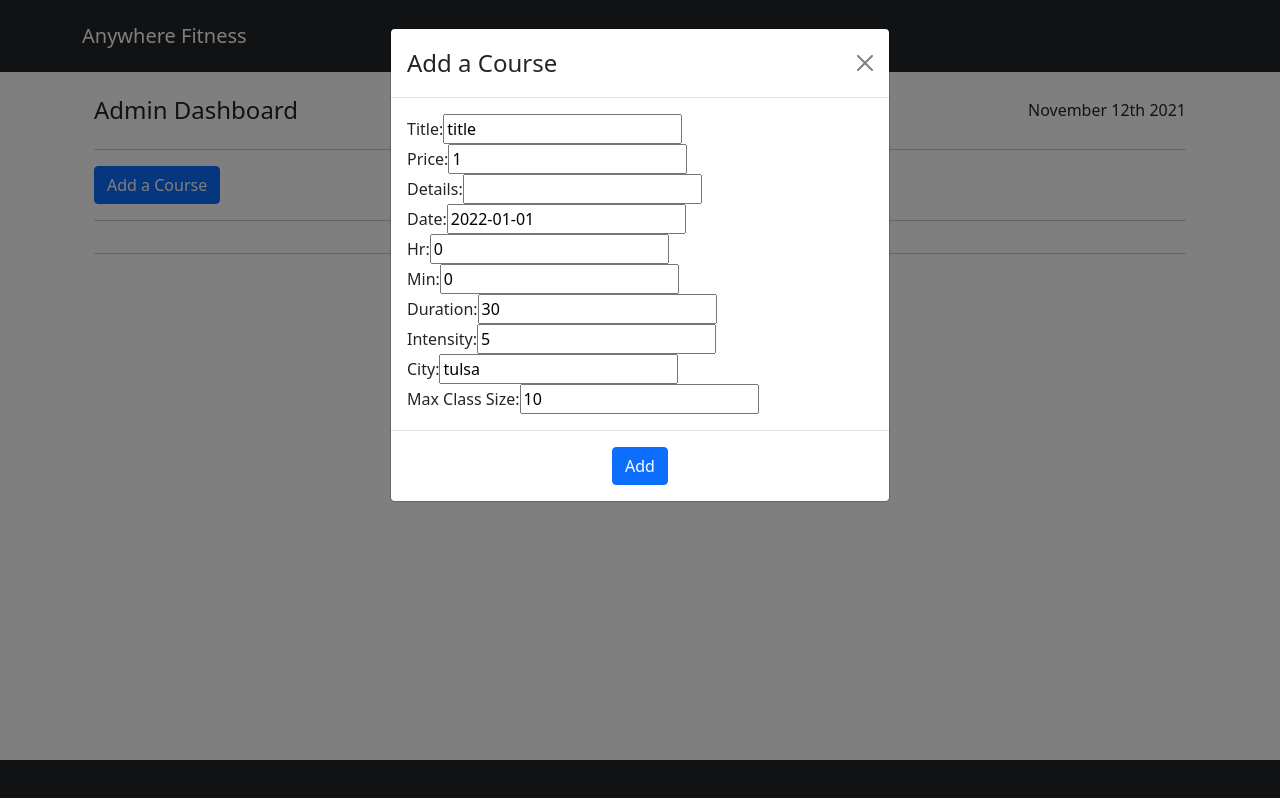
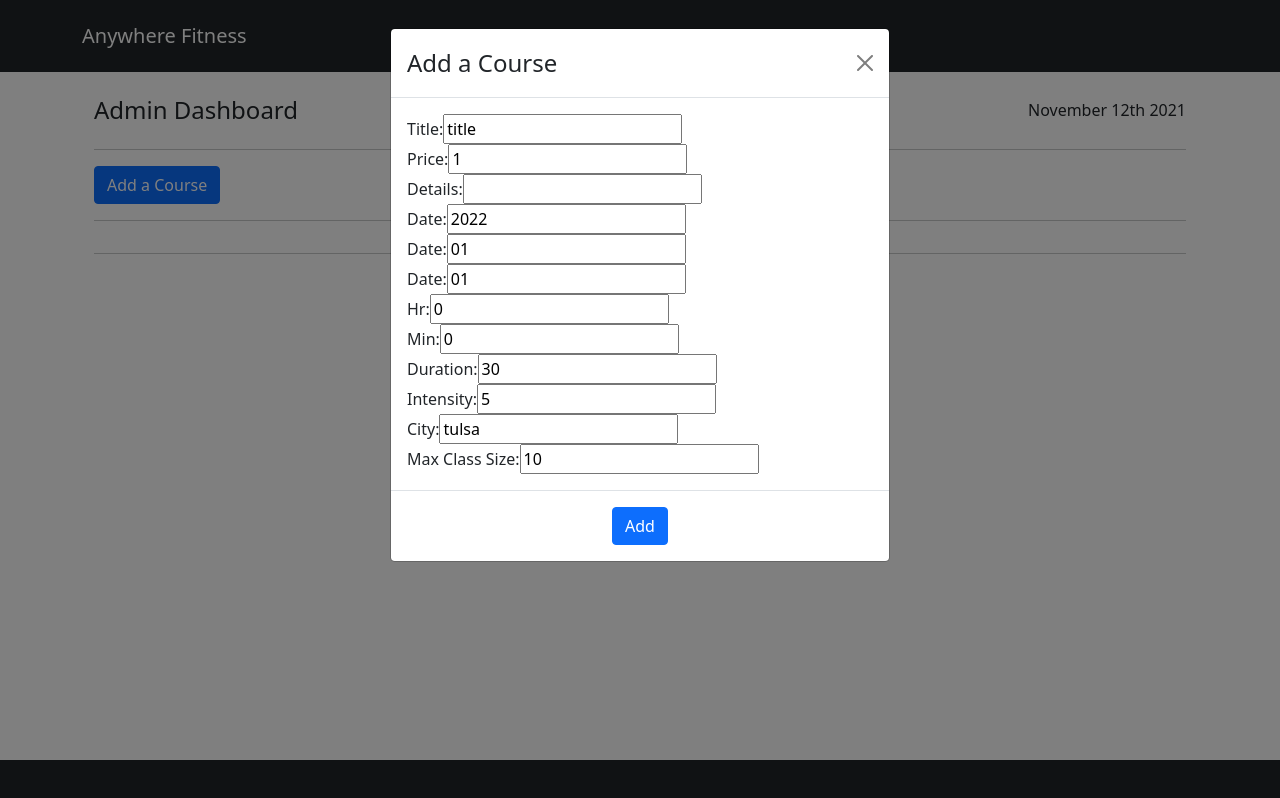
Before and after one commit to ptct-Anywhere-fitness/monolith, a Next.js app in the folder client/: page /dashboard-admin in a window 1280 px wide. Both pictures are taken after a click on the button "Add a Course". Built offline with nearby package versions, Linux system fonts and the light colour scheme.

Commit message:
add date by year, month, and day

```diff
--- a/client/components/modals/add-course-modal.js
+++ b/client/components/modals/add-course-modal.js
@@ -28,14 +28,16 @@ export default function AddCourseModal({
 
   const [course_title, setCourseTitle] = useState('title');
   const [course_price, setCoursePrice] = useState(1);
+  const [course_details, setCourseDetails] = useState('');
 
   // date: '2022-01-01',
-  const [course_date, setCourseDate] = useState('2022-01-01');
-
-  const [course_details, setCourseDetails] = useState('');
+  // const [course_date, setCourseDate] = useState('2022-01-01');
+  const [course_date_year, setCourseDateYear] = useState('2022');
+  const [course_date_month, setCourseDateMonth] = useState('01');
+  const [course_date_day, setCourseDateDay] = useState('01');
 
   // time: '00:00:00.0-06',
-  const [course_time, setCourseTime] = useState('00:00:00.0-06');
+  // const [course_time, setCourseTime] = useState('00:00:00.0-06');
   const [course_time_hr, setCourseTimeHr] = useState(0);
   const [course_time_min, setCourseTimeMin] = useState(0);
 
@@ -68,7 +70,7 @@ export default function AddCourseModal({
           title: course_title,
           details: course_details,
           price: course_price,
-          date: course_date,
+          date: `${course_date_year}-${course_date_month}-${course_date_day}`,
           time: `${course_time_hr}:${course_time_min}:00.0-06`,
           duration: course_duration,
           intensity: course_intensity,
@@ -160,14 +162,38 @@ export default function AddCourseModal({
               Date:
               <input
                 type='text'
-                value={course_date}
-                onChange={(e) => setCourseDate(e.target.value)}
+                value={course_date_year}
+                onChange={(e) => setCourseDateYear(e.target.value)}
               ></input>
             </label>
           </Row>
 
           <Row>
-            <Col>
+            {/* // date: '2022-01-01', */}
+            <label>
+              Date:
+              <input
+                type='text'
+                value={course_date_month}
+                onChange={(e) => setCourseDateMonth(e.target.value)}
+              ></input>
+            </label>
+          </Row>
+
+          <Row>
+            {/* // date: '2022-01-01', */}
+            <label>
+              Date:
+              <input
+                type='text'
+                value={course_date_day}
+                onChange={(e) => setCourseDateDay(e.target.value)}
+              ></input>
+            </label>
+          </Row>
+
+          <Row>
+            {/* <Col> */}
             {/* time: '00:00:00.0-06', */}
             <label>
               Hr:
@@ -177,9 +203,9 @@ export default function AddCourseModal({
                 onChange={(e) => setCourseTimeHr(e.target.value)}
               ></input>
             </label>
-            </Col>
+            {/* </Col> */}
 
-            <Col>
+            {/* <Col> */}
             <label>
               Min:
               <input
@@ -188,7 +214,7 @@ export default function AddCourseModal({
                 onChange={(e) => setCourseTimeMin(e.target.value)}
               ></input>
             </label>
-            </Col>
+            {/* </Col> */}
           </Row>
 
           <Row>
--- a/client/components/tables/table-courses.js
+++ b/client/components/tables/table-courses.js
@@ -26,7 +26,7 @@ export default function TableCourses({ courses, setCourses }) {
   // --------------------------------------------
 
   return (
-    <>
+    <div style={{ maxHeight: '255px', overflowY: 'scroll' }}>
       <CourseDetailsModal
         show_modal={show_details_modal}
         handleClose={handleDetailsModalClose}
@@ -34,14 +34,7 @@ export default function TableCourses({ courses, setCourses }) {
         setCourses={setCourses}
       />
 
-      <Table
-        striped
-        bordered
-        hover
-        variant='dark'
-        responsive
-        style={{ maxHeight: '260px', overflowY: 'scroll' }}
-      >
+      <Table striped bordered hover variant='dark' responsive>
         <thead>
           <tr>
             <th></th>
@@ -127,6 +120,6 @@ export default function TableCourses({ courses, setCourses }) {
             })}
         </tbody>
       </Table>
-    </>
+    </div>
   );
 }
```
Lines whose indentation alone changed are shown as unchanged.
